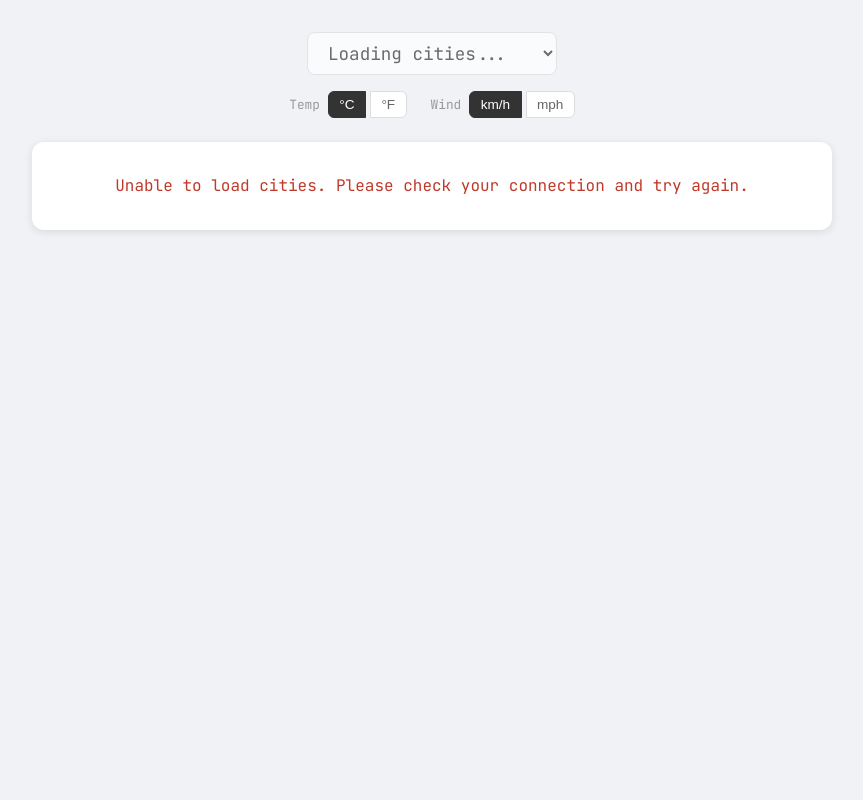
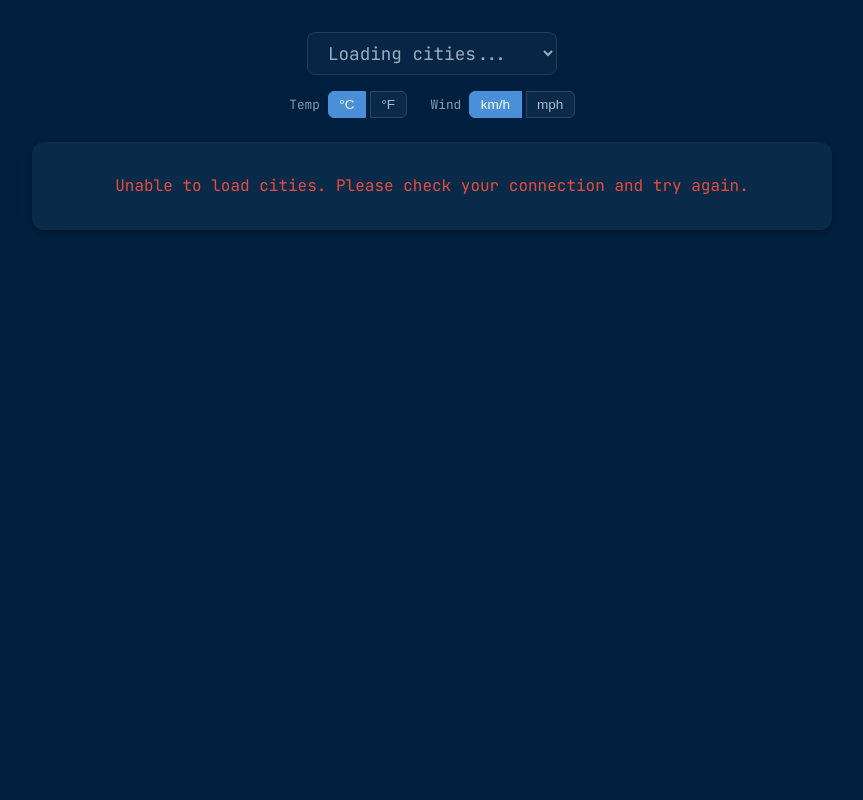
Before and after one commit to pyneCPH/demo-python-sdd, a Python web app: template templates/index.html in a window 1280 px wide. Shown: the whole page, without its empty margins (208-1071 px from the left). Run offline with Jinja, Linux system fonts and the light colour scheme; the template is opened without the code that fills it, so the values that code supplies are empty.

Commit message:
Change app background to navy blue (SDD-92)
Update the body background and all UI element colors (cards, selects,
toggles, text, borders) to use a navy blue dark theme for better
visual contrast and a modern look.

Co-Authored-By: Claude Opus 4.6 (1M context) <noreply@anthropic.com>

```diff
--- a/templates/index.html
+++ b/templates/index.html
@@ -12,7 +12,7 @@
 
         body {
             font-family: "JetBrains Mono", "Courier New", Courier, monospace;
-            background: #f0f2f5;
+            background: #001f3f;
             display: flex;
             justify-content: center;
             align-items: flex-start;
@@ -34,10 +34,10 @@
             font-family: inherit;
             font-size: 1.1rem;
             padding: 0.5rem 1rem;
-            border: 1px solid #ddd;
+            border: 1px solid #334466;
             border-radius: 8px;
-            background: #fff;
-            color: #333;
+            background: #0a2a4a;
+            color: #e0e8f0;
             cursor: pointer;
             min-width: 250px;
         }
@@ -57,16 +57,16 @@
 
         .toggle-group span.toggle-label {
             font-size: 0.8rem;
-            color: #999;
+            color: #8899aa;
             margin-right: 0.25rem;
         }
 
         .toggle-btn {
             font-size: 0.85rem;
             padding: 0.3rem 0.65rem;
-            border: 1px solid #ddd;
-            background: #fff;
-            color: #666;
+            border: 1px solid #334466;
+            background: #0a2a4a;
+            color: #aabbcc;
             cursor: pointer;
             transition: background 0.15s, color 0.15s;
         }
@@ -80,9 +80,9 @@
         }
 
         .toggle-btn.active {
-            background: #333;
+            background: #4a90d9;
             color: #fff;
-            border-color: #333;
+            border-color: #4a90d9;
         }
 
         .forecast-row {
@@ -93,9 +93,9 @@
         }
 
         .day-card {
-            background: #fff;
+            background: #0a2a4a;
             border-radius: 12px;
-            box-shadow: 0 2px 8px rgba(0, 0, 0, 0.1);
+            box-shadow: 0 2px 8px rgba(0, 0, 0, 0.3);
             padding: 1.5rem 1.25rem;
             flex: 1 1 160px;
             max-width: 200px;
@@ -106,7 +106,7 @@
         .day-label {
             font-size: 0.85rem;
             font-weight: 600;
-            color: #555;
+            color: #8899aa;
             text-transform: uppercase;
             letter-spacing: 0.05em;
             margin-bottom: 0.75rem;
@@ -115,7 +115,7 @@
         .day-temp {
             font-size: 1.5rem;
             font-weight: 300;
-            color: #111;
+            color: #e0e8f0;
             margin-bottom: 0.25rem;
         }
 
@@ -127,12 +127,12 @@
 
         .day-condition {
             font-size: 0.95rem;
-            color: #666;
+            color: #8899aa;
             margin-bottom: 1rem;
         }
 
         .day-details {
-            border-top: 1px solid #eee;
+            border-top: 1px solid #1a3a5a;
             padding-top: 0.75rem;
         }
 
@@ -144,27 +144,27 @@
         }
 
         .day-detail-label {
-            color: #999;
+            color: #667788;
         }
 
         .day-detail-value {
-            color: #333;
+            color: #c0d0e0;
         }
 
         .loading {
-            color: #999;
+            color: #8899aa;
             font-size: 1rem;
             padding: 2rem;
         }
 
         .error {
-            color: #c0392b;
+            color: #e74c3c;
             font-size: 1rem;
             line-height: 1.5;
             padding: 2rem;
-            background: #fff;
+            background: #0a2a4a;
             border-radius: 12px;
-            box-shadow: 0 2px 8px rgba(0, 0, 0, 0.1);
+            box-shadow: 0 2px 8px rgba(0, 0, 0, 0.3);
         }
     </style>
 </head>
```
